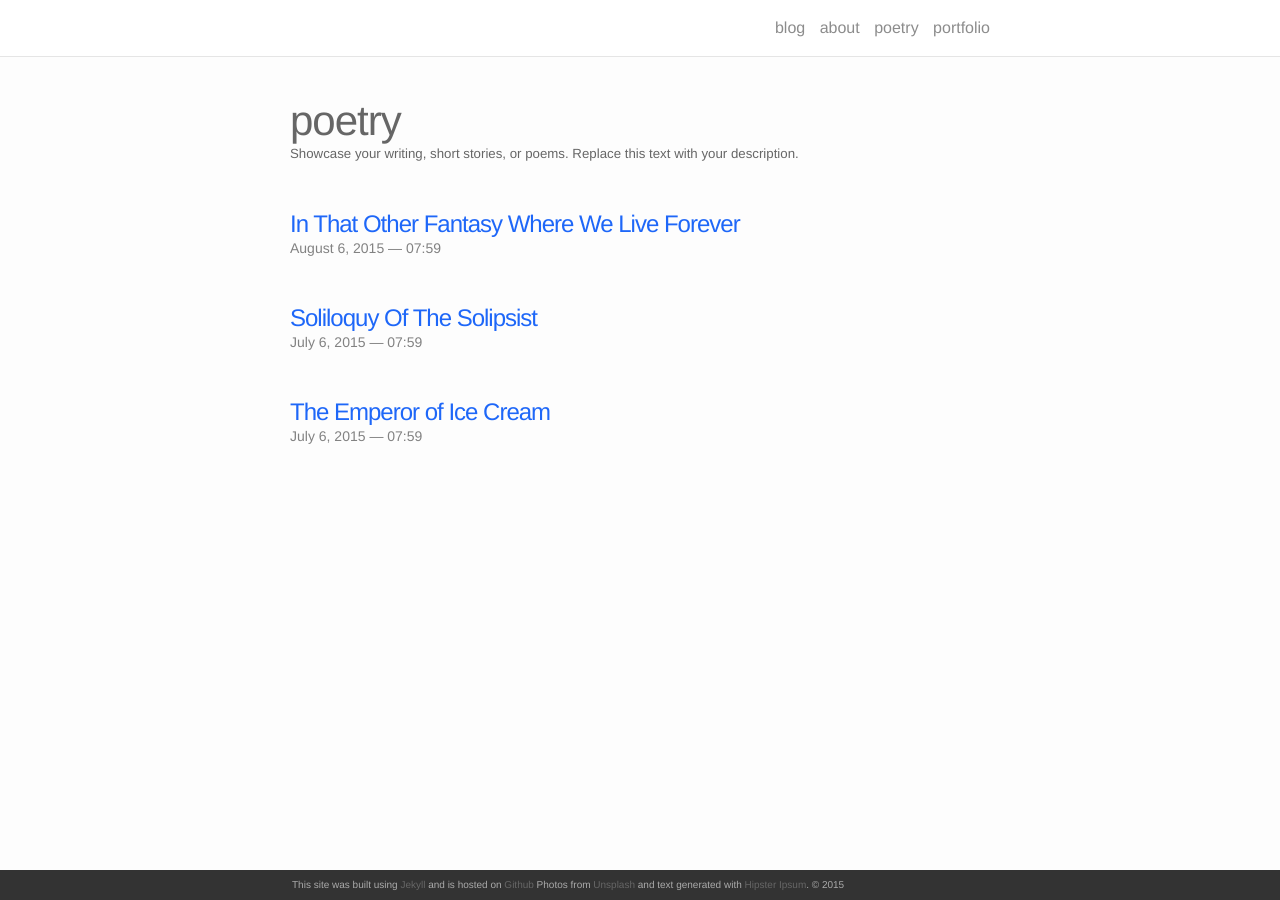
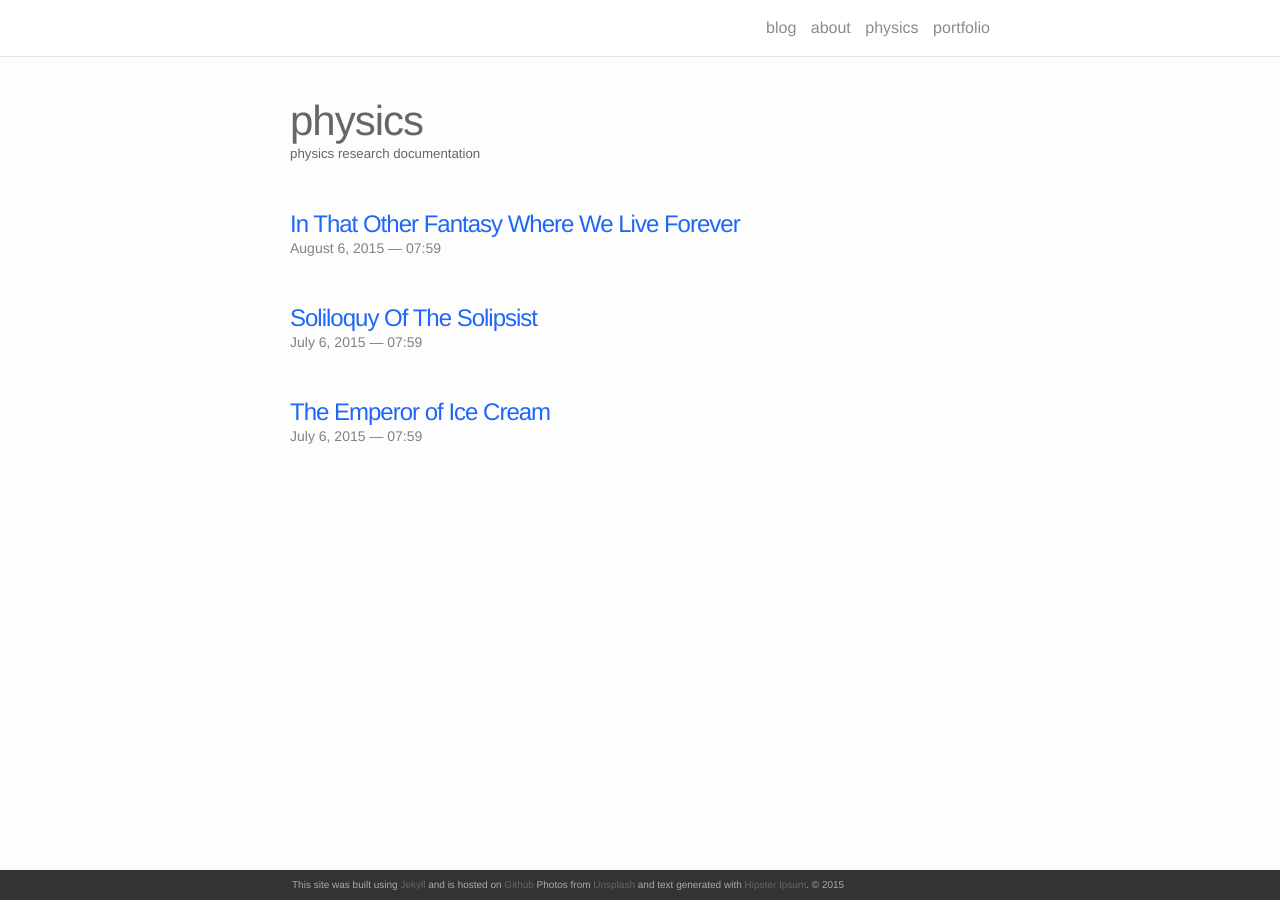
Before and after one commit to jonahthelion/jonahthelion.github.io, a Jekyll site: the page built from poetry.md, in a window 1280 px wide. Built offline with Jekyll 4.4.1, drawn with Linux system fonts in a browser that asks for light colours; nearby versions of some CDN libraries.

Commit message:
basic modifications

```diff
--- a/poetry.md
+++ b/poetry.md
@@ -1,8 +1,8 @@
 ---
 layout: page
-permalink: /poetry/
-title: poetry
-description: Showcase your writing, short stories, or poems. Replace this text with your description.
+permalink: /physics/
+title: physics
+description:  physics research documentation
 ---
 
 <ul class="post-list">
```
